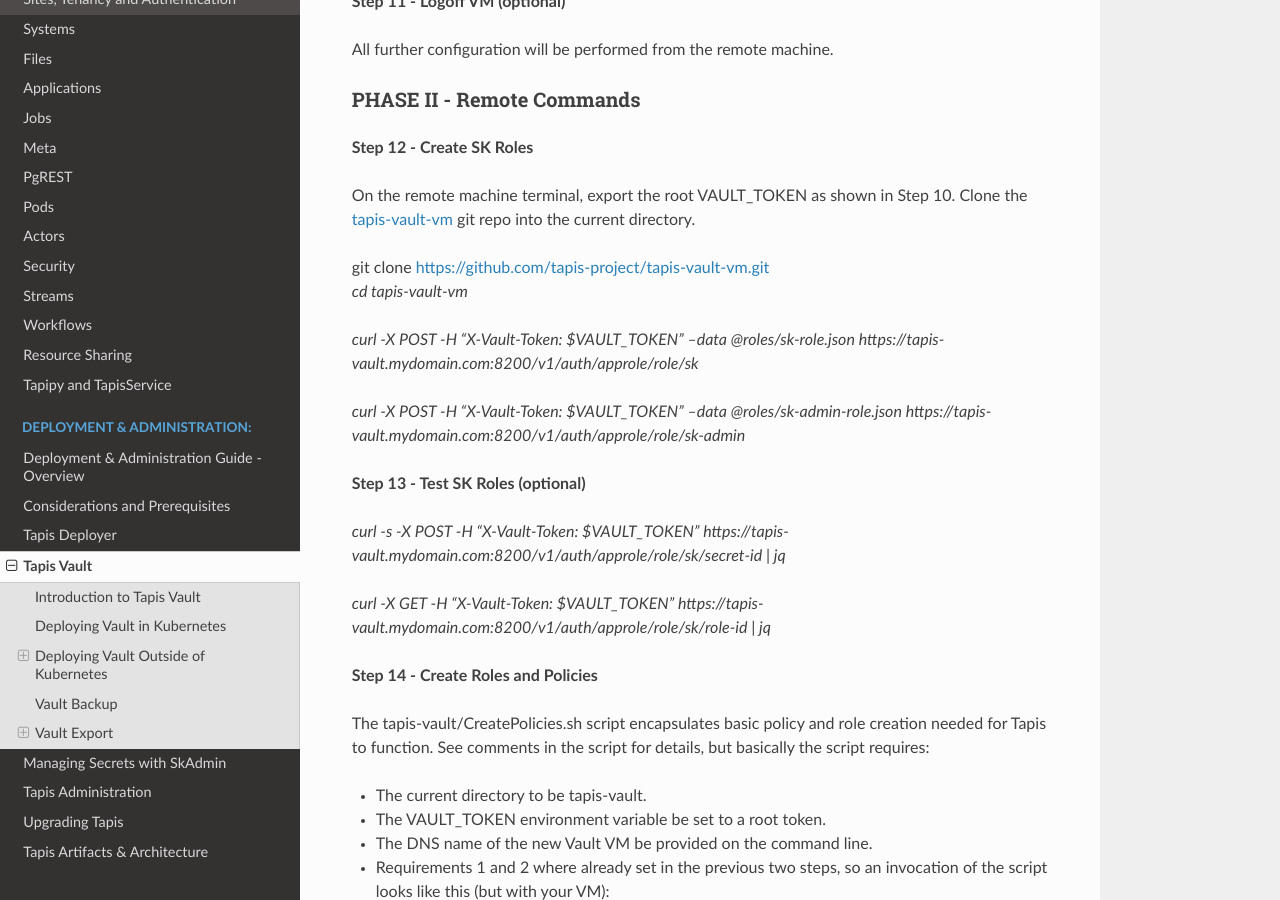
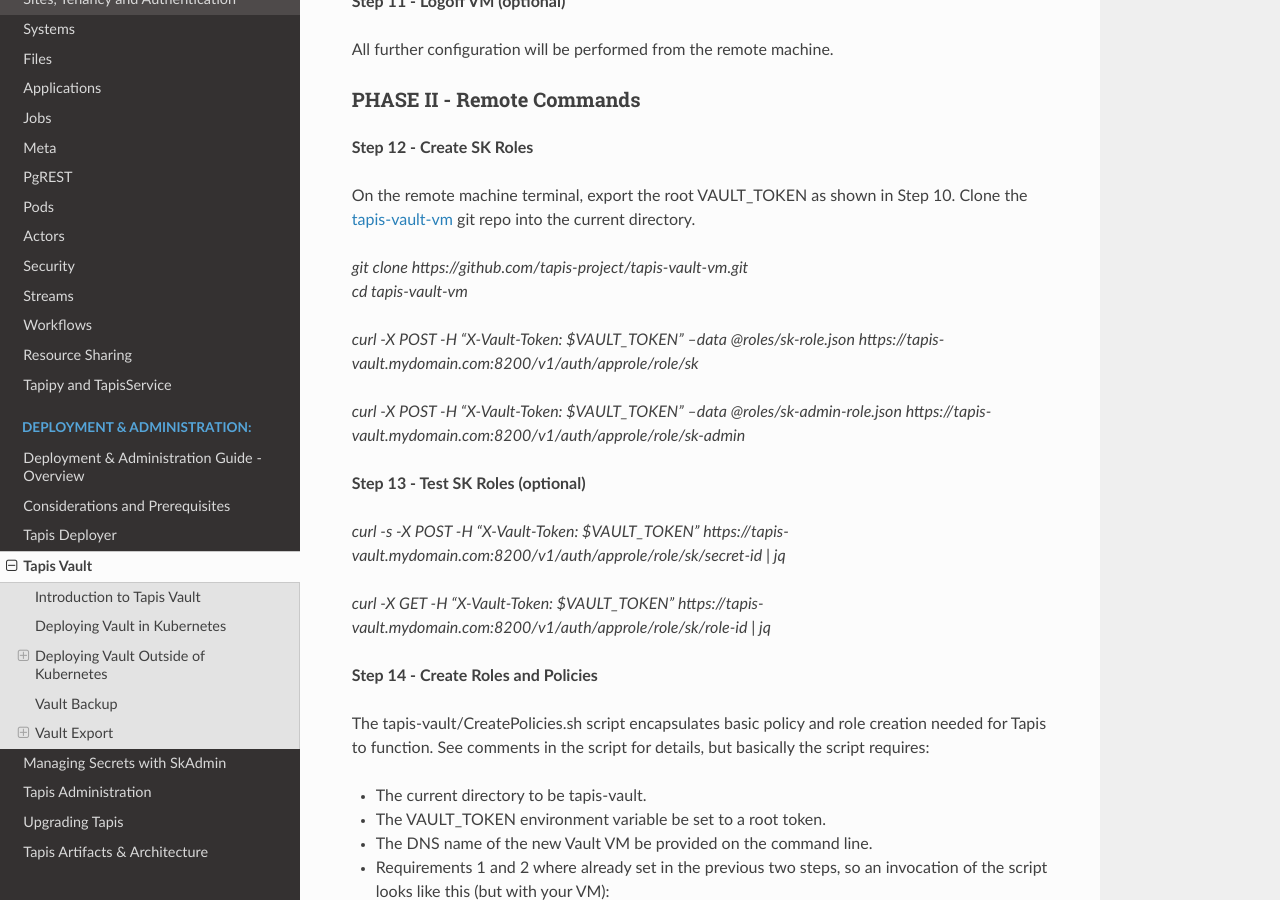
Before and after one commit to tapis-project/documentation, a Sphinx documentation site: the page built from source/deployment/vault.rst, in a window 1280 px wide and 900 px high, scrolled down 4997 px. Built offline with Sphinx 7.4.7 and the Read the Docs theme 2.0.0, drawn with Linux system fonts in a browser that asks for light colours.

Commit message:
formatting

```diff
--- a/source/deployment/vault.rst
+++ b/source/deployment/vault.rst
@@ -195,7 +195,7 @@
 
 On the remote machine terminal, export the root VAULT_TOKEN as shown in Step 10.  Clone the `tapis-vault-vm <https://github.com/tapis-project/tapis-vault-vm>`_ git repo into the current directory.
 
-| git clone https://github.com/tapis-project/tapis-vault-vm.git
+| *git clone https://github.com/tapis-project/tapis-vault-vm.git*
 | *cd tapis-vault-vm*
 
 | *curl -X POST -H "X-Vault-Token: $VAULT_TOKEN" --data @roles/sk-role.json https://tapis-vault.mydomain.com:8200/v1/auth/approle/role/sk*
```
